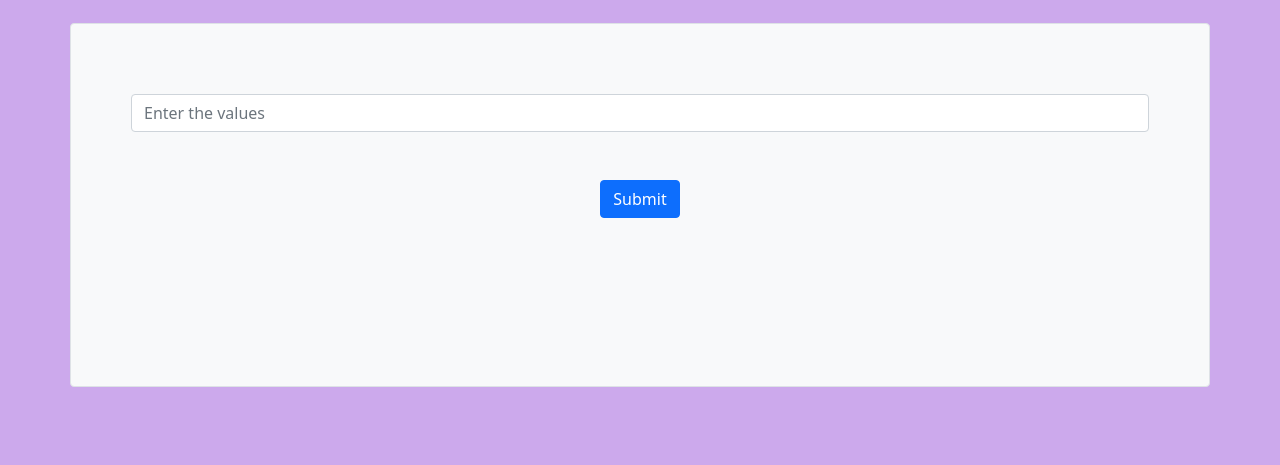
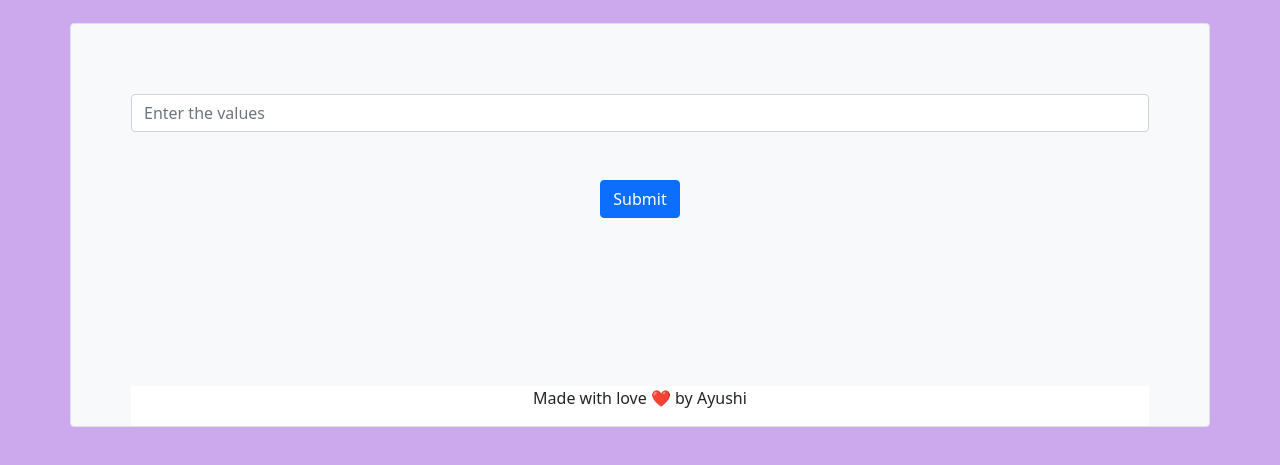
Before and after one commit to ayushichoudhary-19/StatisticalCalculator, a plain HTML site: page index.html in a window 1280 px wide. Shown: the part 183-648 px from the top of the page. Drawn offline with nearby package versions, Linux system fonts and the light colour scheme.

Commit message:
Update index.html

```diff
--- a/index.html
+++ b/index.html
@@ -44,6 +44,16 @@
         </div>
     </form>
 
+    <footer class="footer bg-white text-dark">
+  <div class="container">
+    <div class="row">
+      <div class="col-md-12">
+        <p class="text-center copyright">Made with love ❤️ by Ayushi</p>
+      </div>
+    </div>
+  </div>
+</footer>
+
 <script src="statistical_calculator.js"></script>
 </body>
 </html>
```
